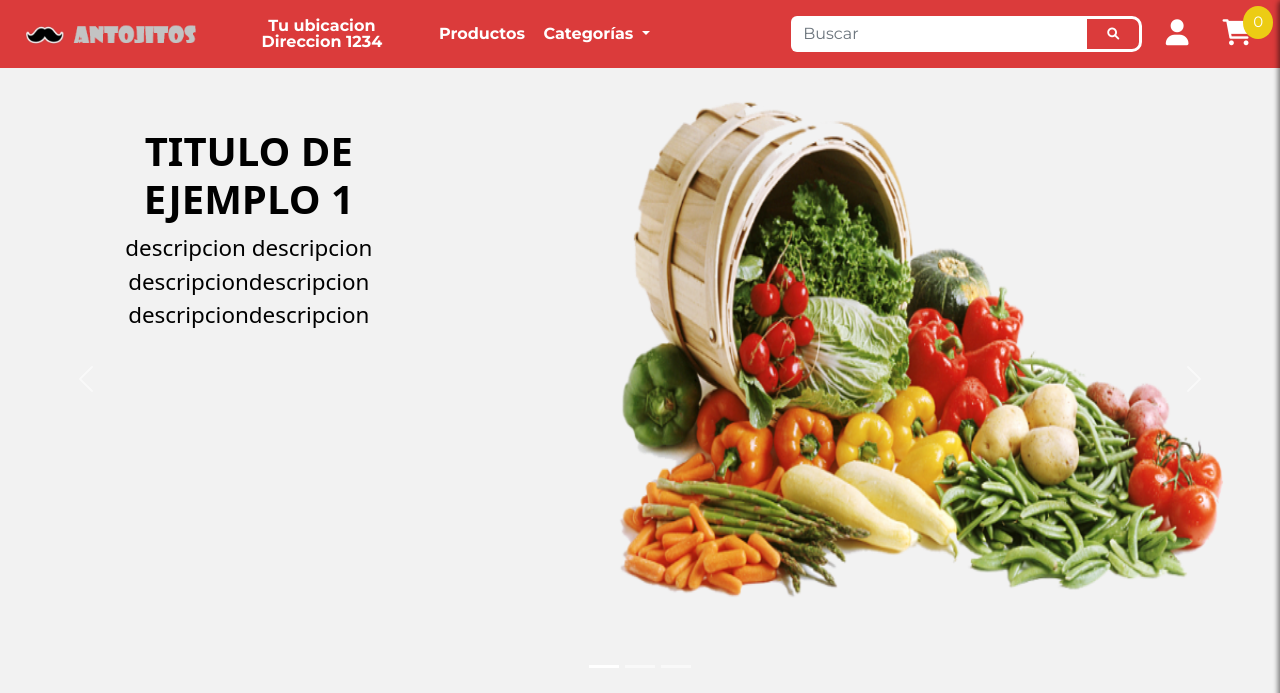
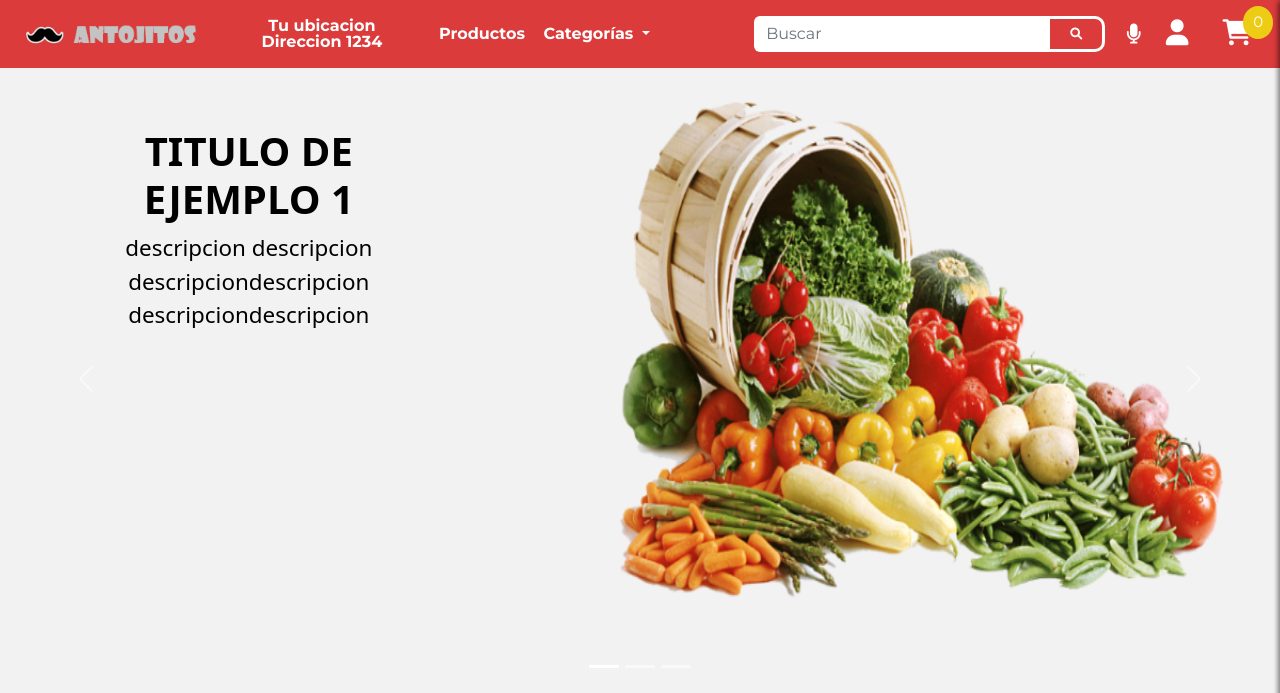
Before and after one commit to No-Country-simulation/Antojitos_Ecommerce, a Django app: page / in a window 1280 px wide; the page is wider, and only the part inside the window is pictured. Shown: the top 693 px of that part. Run offline with Django 5.2, Linux system fonts and the light colour scheme; data comes from the database, SQL or seed files in the repository; both versions use the stored data as it was after the commit; some libraries are stand-ins or nearby versions.

Commit message:
barra del voice

```diff
--- a/ecommerce/templates/ecommerce/base.html
+++ b/ecommerce/templates/ecommerce/base.html
@@ -31,7 +31,19 @@
     {% block extra_head %}
         <!-- Cargar CSS o meta tags específicos de la página aquí -->
     {% endblock %}
+<style>
+        .voice-btn {
+    background-color: transparent;
+    border: none;
+    color: #fff; /* Color del ícono */
+    font-size: 20px; /* Tamaño del ícono */
+    cursor: pointer;
+    }
 
+    .voice-btn:hover {
+        color: #ccc; /* Color cuando pasas el mouse por encima */
+        }
+</style>
 </head>
 
 <body>
@@ -93,11 +105,15 @@
                                     </ul>
                                 </li>
 
-                                <!-- BARRA DE BUSQUEDA -->
                                 <li class="nav-item search-container">
                                     <form class="d-flex">
                                         <input class="form-control me-2 search-input" type="search" placeholder="Buscar" aria-label="Search">
+                                        <!-- Botón de búsqueda -->
                                         <button class="search-btn" type="submit" id="search-btn"><i class="fa fa-search"></i></button>
+                                        <!-- Botón de voz -->
+                                        <button class="voice-btn" type="button" id="voice-btn" style="margin-left: 10px;">
+                                            <i class="fa fa-microphone"></i>
+                                        </button>
                                     </form>
                                 </li>
 
@@ -229,9 +245,80 @@
     <!-- Bootstrap Scripts -->
     <script src="https://cdn.jsdelivr.net/npm/@popperjs/core@2.11.6/dist/umd/popper.min.js"></script>
     <script src="{% static 'ecommerce/vendor/bootstrap/js/bootstrap.bundle.min.js' %}"></script>
+    <script>    // Verificar que el navegador soporte SpeechRecognition
+        window.SpeechRecognition = window.SpeechRecognition || window.webkitSpeechRecognition;
+
+    if ('SpeechRecognition' in window) {
+    console.log('SpeechRecognition está soportado en este navegador.');
+
+    document.addEventListener("DOMContentLoaded", function() {
+        let isVoiceActive = false; // Estado inicial (desactivado)
+
+        // Inicializar el reconocimiento de voz
+        const recognition = new SpeechRecognition();
+        recognition.lang = 'es-ES'; // Idioma (cambiar si es necesario)
+        recognition.continuous = false; // Detener después de una frase
+
+        // Seleccionar elementos del DOM
+        const voiceButton = document.getElementById("voice-btn");
+        const voiceIcon = voiceButton.querySelector("i");
+        const searchInput = document.querySelector(".search-input");  // Asegúrate que coincida con tu HTML
+
+        // Evento para activar/desactivar el micrófono
+        voiceButton.addEventListener("click", function() {
+            isVoiceActive = !isVoiceActive;
+
+            if (isVoiceActive) {
+                // Cambiar el ícono a "microphone-slash" y comenzar el reconocimiento de voz
+                voiceIcon.classList.remove("fa-microphone");
+                voiceIcon.classList.add("fa-microphone-slash");
+                voiceButton.style.color = "red"; // Cambiar color cuando está activado
+
+                // Iniciar reconocimiento de voz
+                recognition.start();
+            } else {
+                // Detener el reconocimiento de voz
+                recognition.stop();
+                voiceIcon.classList.remove("fa-microphone-slash");
+                voiceIcon.classList.add("fa-microphone");
+                voiceButton.style.color = ""; // Volver al color original
+            }
+        });
+
+        // Evento cuando el reconocimiento de voz obtiene un resultado
+        recognition.onresult = function(event) {
+            const transcript = event.results[0][0].transcript;
+            console.log('Texto reconocido:', transcript);
+
+            // Escribir lo reconocido en el campo de búsqueda
+            searchInput.value = transcript;
+        };
+
+        // Evento cuando el reconocimiento de voz termina
+        recognition.onend = function() {
+            if (isVoiceActive) {
+                // Reiniciar reconocimiento si aún está activado
+                recognition.start();
+            }
+        };
+
+        // Manejo de errores
+        recognition.onerror = function(event) {
+            console.error('Error en el reconocimiento de voz:', event.error);
+        };
+    });
+} else {
+    console.error('SpeechRecognition no está soportado en este navegador.');
+}
+</script>
+
+
+
+
 
     <!--
     <script src="https://cdnjs.cloudflare.com/ajax/libs/popper.js/1.11.0/umd/popper.min.js"></script>
+
     -->
 
 
```
Also changed, not shown: db.sqlite3, productos/urls.py (line endings or trailing spaces), productos/views.py (line endings or trailing spaces).
